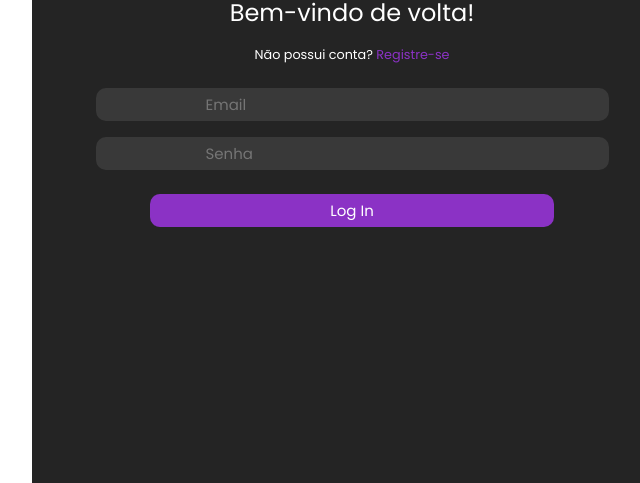
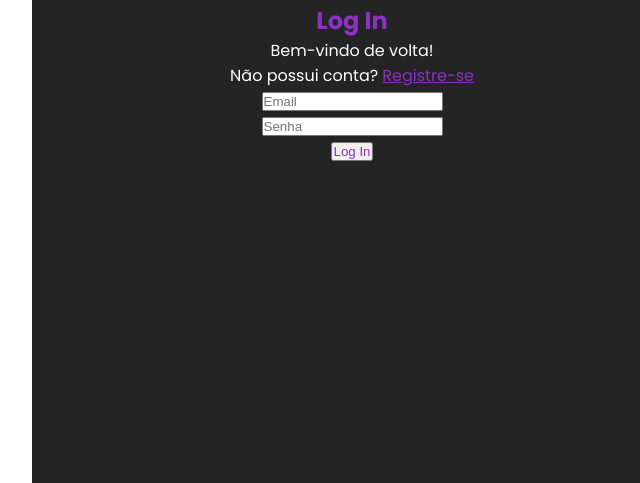
Before and after one commit to mariliadesousa/login-page, a plain HTML site: page index.html in a window 1280 px wide. Shown: the part 317-800 px from the top of the page, without its empty margins (608-1248 px from the left). Drawn offline with Linux system fonts and the light colour scheme.

Commit message:
Update style.css

```diff
--- a/index.html
+++ b/index.html
@@ -10,7 +10,6 @@
     </style>
 </head>
 <body>
-    <div class="conteiner">
         <div class="form-box login">
             <form action="#">
                 <h2>Log In</h2>
@@ -25,6 +24,5 @@
                 <button>Log In</button>
             </form>
         </div>
-    </div>
 </body>
 </html>
--- a/style.css
+++ b/style.css
@@ -12,7 +12,7 @@ body {
     font-family: 'Poppins';
 }
 
-.conteiner {
+.form-box {
     background: #242424;
     color: #fff;
     min-width: 50%;
@@ -27,56 +27,6 @@ body {
     overflow: hidden;
 }
 
-.conteiner h2, button, a{
+.form-box h2, button, a{
     color: #8B32C5;
 }
-
-h2 {
-    font-size: 3rem;
-}
-
-p {
-    font-size: 1.5rem;
-}
-
-.span {
-    font-size: 0.8rem;
-    padding: 16px;
-}
-
-a {
-    text-decoration: none;
-}
-
-a:hover {
-    color: #64258f;
-}
-
-button {
-    margin: 1rem;
-    padding: 5px 180px;
-    border-radius: 10px;
-    background: #8B32C5;
-    color: #fff;
-    border: none;
-
-    font-family: 'Poppins';
-    font-size: 15px;
-}
-
-button:hover {
-    background: #64258f;
-}
-
-input {
-    margin: 0.5rem;
-    padding: 5px 110px;
-
-    border: none;
-    border-radius: 10px;
-    background: #5050507e;
-
-
-    font-family: 'Poppins';
-    font-size: 15px;
-}
```
